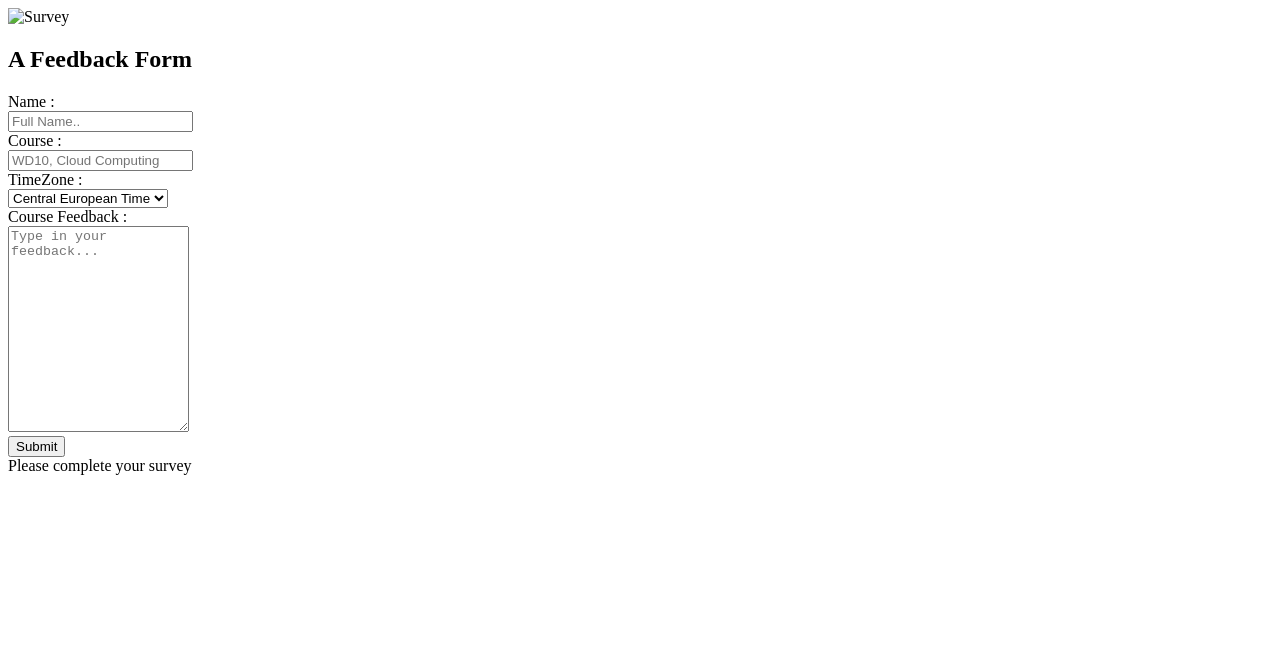
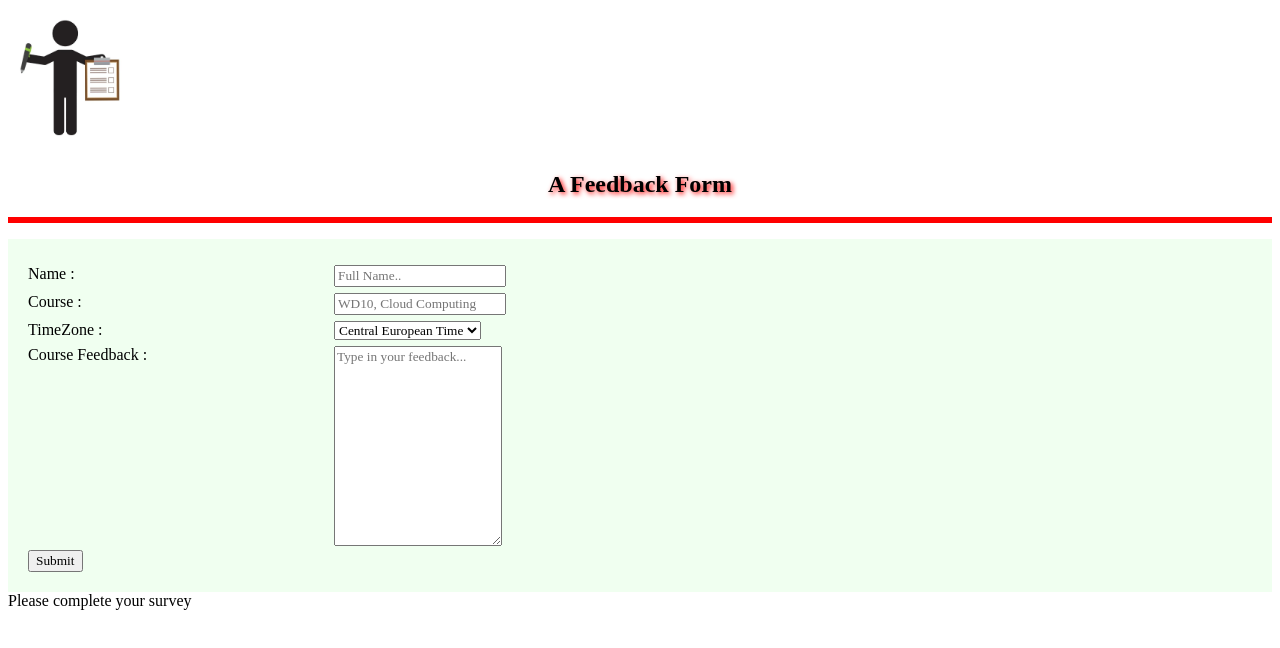
Before and after one commit to VineetGuha/WebSite, a plain HTML site: page Index.html in a window 1280 px wide. Drawn offline with Linux system fonts and the light colour scheme; the site is published under a folder, as on GitHub Pages, so addresses that start at the root find nothing.

Commit message:
Corrected
Corrected

```diff
--- a/Index.html
+++ b/Index.html
@@ -4,12 +4,12 @@
     <meta charset="UTF-8">
     <meta http-equiv="X-UA-Compatible" content="IE=edge">
     <meta name="viewport" content="width=device-width, initial-scale=1.0">
-    <link rel="stylesheet" href="/CSS/style.css">
+    <link rel="stylesheet" href="style.css">
     <title>Survey</title>
 </head>
 <header >
 
-    <img src="/Images/survery_icon.JPG" alt="Survey">
+    <img src="survery_icon.JPG" alt="Survey">
     <div class="HeadingClass"><h2>A Feedback Form</h3></div>
     <p class="UnlineClass"></p>
 
```
Also changed, not shown: style.css (renamed from CSS/style.css), survery_icon.JPG (renamed from Images/survery_icon.JPG).
